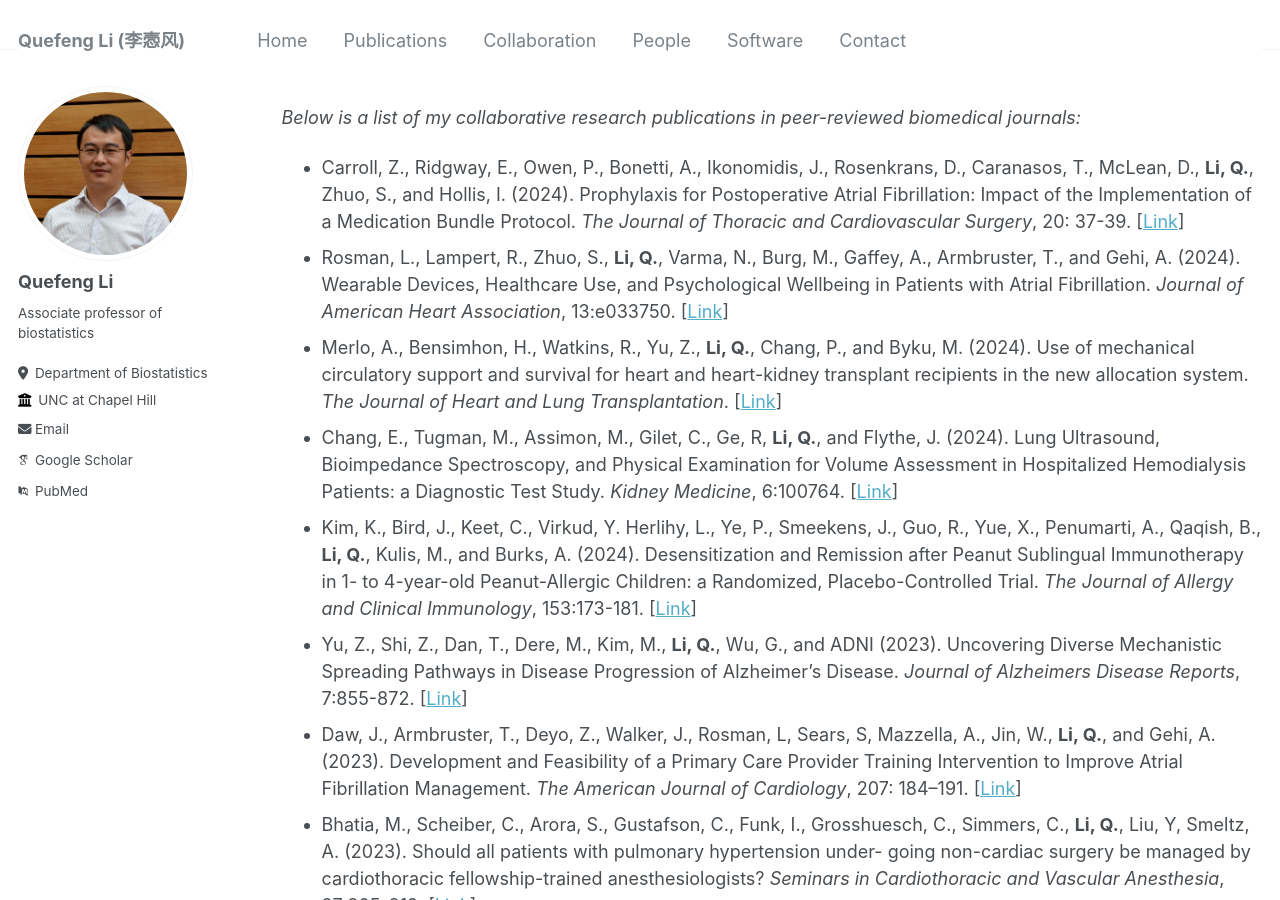
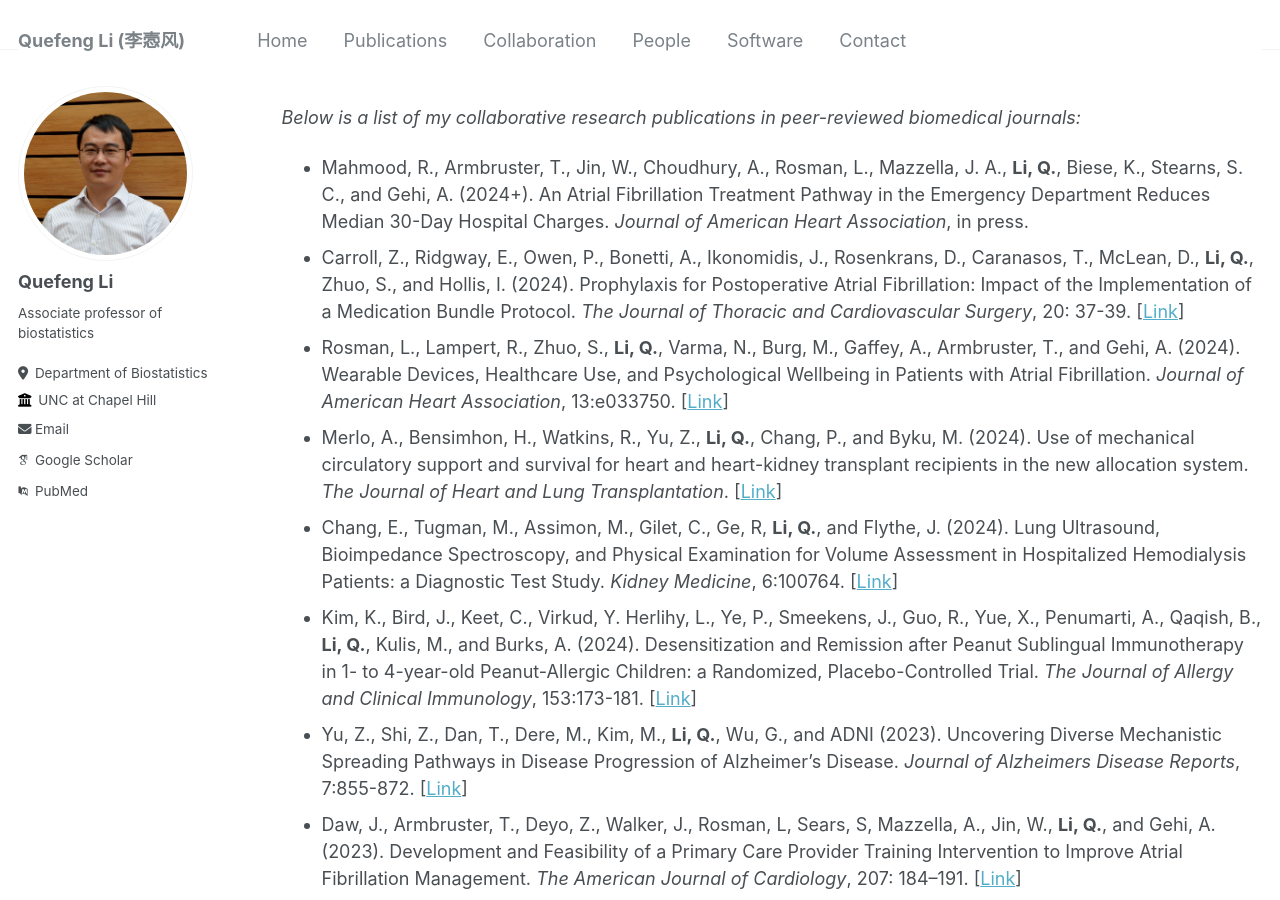
Before and after one commit to quefengli/quefengli.github.io, a Jekyll site: the page built from _pages/collaboration.md, in a window 1280 px wide and 900 px high. Built offline with Jekyll 4.4.1, drawn with Linux system fonts in a browser that asks for light colours; some web fonts are replaced.

Commit message:
Update collaboration.md

```diff
--- a/_pages/collaboration.md
+++ b/_pages/collaboration.md
@@ -6,6 +6,9 @@ author_profile: true
 ---
 
 _Below is a list of my collaborative research publications in peer-reviewed biomedical journals:_
+-   Mahmood, R., Armbruster, T., Jin, W., Choudhury, A., Rosman, L., Mazzella, J. A., **Li, Q.**, Biese,
+    K., Stearns, S. C., and Gehi, A. (2024+). An Atrial Fibrillation Treatment Pathway in the Emergency Department Reduces
+    Median 30-Day Hospital Charges. _Journal of American Heart Association_, in press.
 -   Carroll, Z., Ridgway, E., Owen, P., Bonetti, A., Ikonomidis, J., Rosenkrans, D., Caranasos, T., McLean, D., **Li, Q.**,
     Zhuo, S., and Hollis, I. (2024). Prophylaxis for Postoperative Atrial Fibrillation: Impact of the
     Implementation of a Medication Bundle Protocol. _The Journal of Thoracic and Cardiovascular Surgery_, 20:
```
